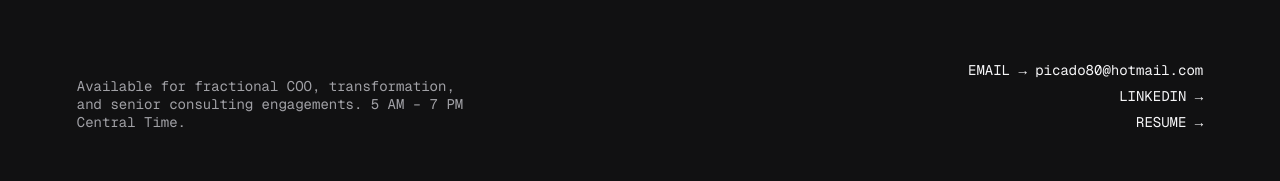
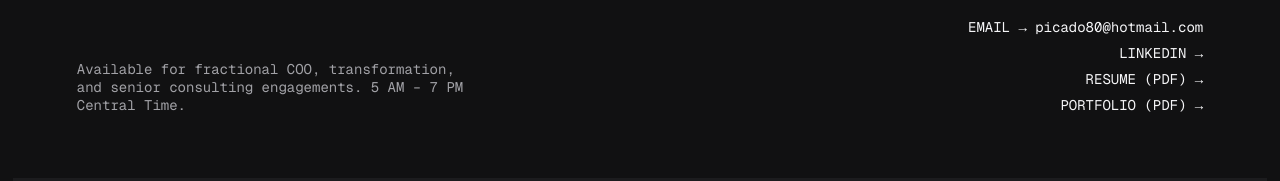
Before and after one commit to Picado80/kennethpicado, a plain HTML site: page index.html in a window 1280 px wide. Shown: the part 3344-3525 px from the top of the page. Drawn offline with nearby package versions, Linux system fonts and the light colour scheme.

Commit message:
Update About phrasing and add PDF links

```diff
--- a/index.html
+++ b/index.html
@@ -186,7 +186,7 @@
       <div class="mono text-secondary uppercase" style="font-size: 11px; letter-spacing: 0.15em;">[02] — THE METHOD</div>
       <div class="method-content">
         <p class="reveal">I don't manage operations. I <span class="text-accent">architect</span> them.</p>
-        <p class="reveal" style="transition-delay: 0.2s">After fourteen years inside Amazon's customer service operating model — leading one hundred and sixty-five people, owning a half-million-dollar budget, governing quality across four countries — I became a Partner at Cawhi Consultores. For the past two years, I have been helping companies develop through process architecture, structural controls, and measurement using technological tools.</p>
+        <p class="reveal" style="transition-delay: 0.2s">After fourteen years inside Amazon's customer service operating model — leading one hundred and sixty-five people, owning a half-million-dollar budget, governing quality across four countries — I became a Partner at Cawhi Consultores. For the past two years, I have been building the same caliber of systems for organizations that don't have Amazon's resources.</p>
         <p class="reveal" style="transition-delay: 0.4s">AI is the <span class="text-accent">force multiplier</span> that lets <span class="text-accent">one operator</span> ship what normally requires a team.</p>
       </div>
     </section>
@@ -225,7 +225,8 @@
         <div class="footer-links mono">
           <a href="mailto:picado80@hotmail.com" class="interactive">EMAIL → picado80@hotmail.com</a>
           <a href="https://www.linkedin.com/in/kenneth-gonz%C3%A1lez-0146a7106/" target="_blank" class="interactive">LINKEDIN →</a>
-          <a href="https://docs.google.com/document/d/1RnJHafKkrQc9Si3oshWv_TXVE5GDtsLlo4kdFdMK9go/edit?usp=sharing" target="_blank" class="interactive">RESUME →</a>
+          <a href="assets/Kenneth_Picado_Resume_2026.pdf" target="_blank" class="interactive">RESUME (PDF) →</a>
+          <a href="assets/Kenneth_Picado_Portfolio_2026.pdf" target="_blank" class="interactive">PORTFOLIO (PDF) →</a>
         </div>
       </div>
       <div class="footer-bottom mono uppercase">
```
Also changed, not shown: 1 other file.
